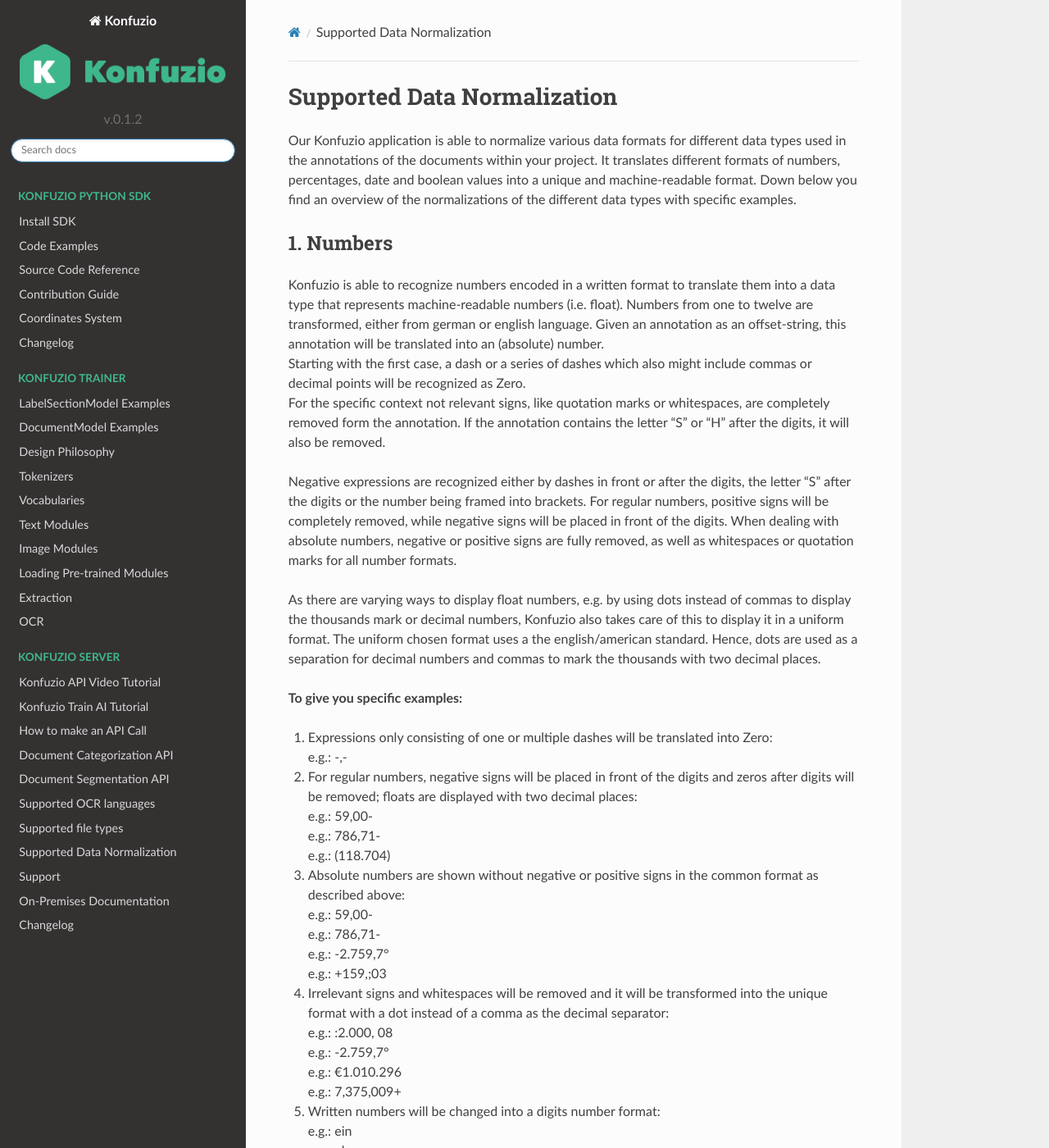
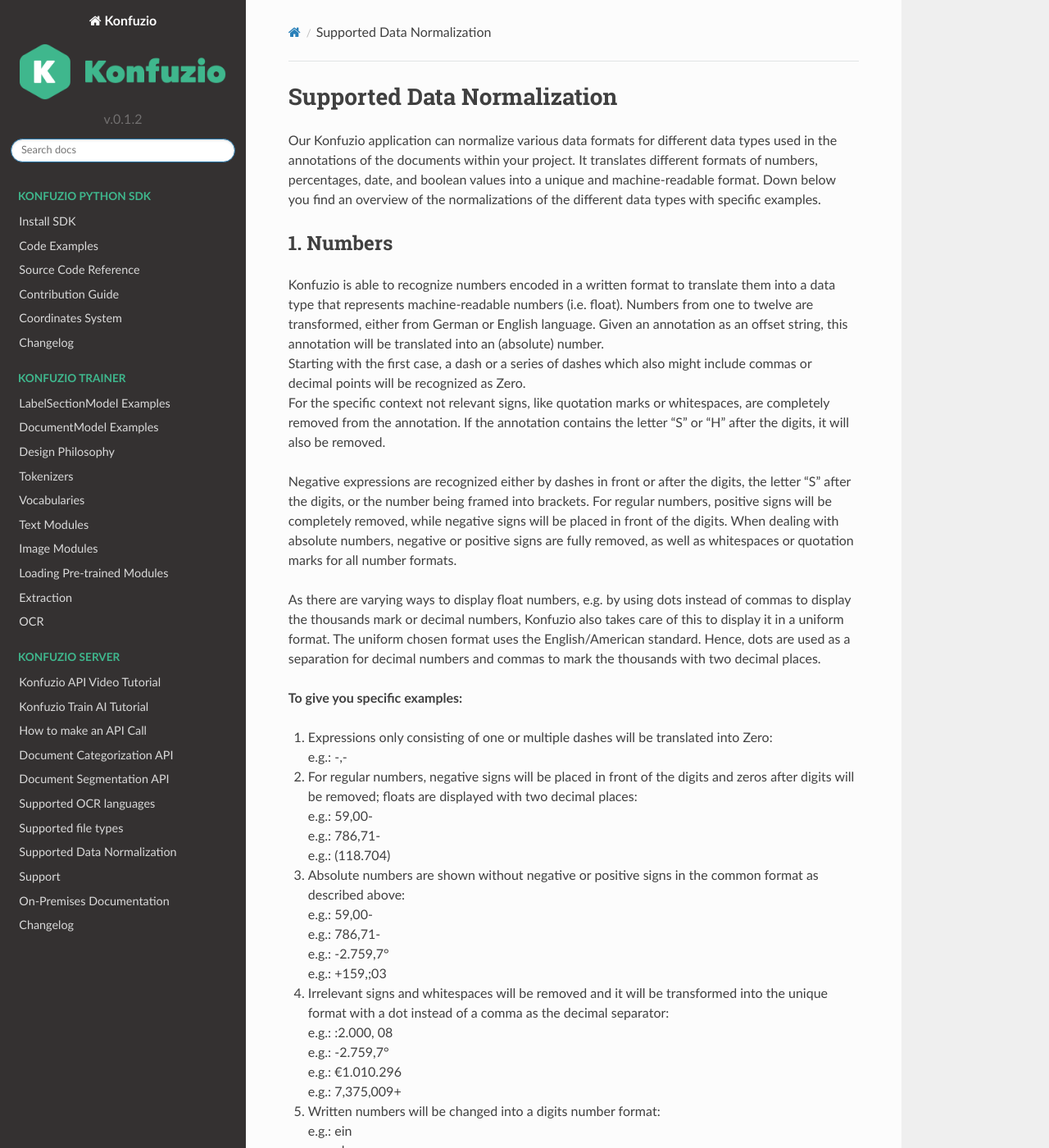
Before and after one commit to konfuzio-ai/konfuzio-sdk, a Sphinx documentation site: the page built from docs/web/Normalization_doc_v0.2.md, in a window 1280 px wide and 1400 px high. Shown: the whole window at 82% size. Built offline with Sphinx 7.4.7 and the Read the Docs theme 2.0.0, drawn with Linux system fonts in a browser that asks for light colours; some of the changed text lies outside the part shown.

Commit message:
Update Normalization_doc_v0.2.md

```diff
--- a/docs/web/Normalization_doc_v0.2.md
+++ b/docs/web/Normalization_doc_v0.2.md
@@ -1,21 +1,21 @@
 ## Supported Data Normalization
 
-Our Konfuzio application is able to normalize various data formats for different data types used in the annotations of the documents within your project.
-It translates different formats of numbers, percentages, date and boolean values into a unique and machine-readable format. Down below you find an overview of the normalizations of the different data types with specific examples.
+Our Konfuzio application can normalize various data formats for different data types used in the annotations of the documents within your project.
+It translates different formats of numbers, percentages, date, and boolean values into a unique and machine-readable format. Down below you find an overview of the normalizations of the different data types with specific examples.
 
 ### 1. Numbers
 
-Konfuzio is able to recognize numbers encoded in a written format to translate them into a data type that represents machine-readable numbers (i.e. float). Numbers from one to twelve are transformed, either from german or english language.
-Given an annotation as an offset-string, this annotation will be translated into an (absolute) number.
+Konfuzio is able to recognize numbers encoded in a written format to translate them into a data type that represents machine-readable numbers (i.e. float). Numbers from one to twelve are transformed, either from German or English language.
+Given an annotation as an offset string, this annotation will be translated into an (absolute) number.
 Starting with the first case, a dash or a series of dashes which also might include commas or decimal points will be recognized as Zero.
-For the specific context not relevant signs, like quotation marks or whitespaces, are completely removed form the annotation. If the annotation contains the letter "S" or "H" after the digits, it will also be removed.
+For the specific context not relevant signs, like quotation marks or whitespaces, are completely removed from the annotation. If the annotation contains the letter "S" or "H" after the digits, it will also be removed.
 
-Negative expressions are recognized either by dashes in front or after the digits, the letter "S" after the digits or the number being framed into brackets.
+Negative expressions are recognized either by dashes in front or after the digits, the letter "S" after the digits, or the number being framed into brackets.
 For regular numbers, positive signs will be completely removed, while negative signs will be placed in front of the digits.
 When dealing with absolute numbers, negative or positive signs are fully removed, as well as whitespaces or quotation marks for all number formats.
 
 As there are varying ways to display float numbers, e.g. by using dots instead of commas to display the thousands mark or decimal numbers, Konfuzio also takes care of this to display it in a uniform format.
-The uniform chosen format uses a the english/american standard. Hence, dots are used as a separation for decimal numbers and commas to mark the thousands with two decimal places.
+The uniform chosen format uses the English/American standard. Hence, dots are used as a separation for decimal numbers and commas to mark the thousands with two decimal places.
 
 **To give you specific examples:**
 1) Expressions only consisting of one or multiple dashes will be translated into Zero:
@@ -45,7 +45,7 @@
 5) Certain cases can't be normalized from Konfuzio:
 e.g.: 43.34.34
 
-6) The expression "NIL" meaning "nothing" will be translated into 0, however strings including this expression can't be normalized:
+6) The expression "NIL" meaning "nothing" will be translated into 0, however, strings including this expression can't be normalized:
 e.g.: NIL
 e.g.: StringThatIncludesNIL
 
@@ -99,11 +99,11 @@
 
 Konfuzio applies the so-called iso format (XXXX.XX.XX) for dates. It checks initially whether this format is already used which then won't be altered in this case. However, if another format is used, it will be adapted. In the next step, it checks if a format consisting only of a month and a year is used or even just a year without any other date information besides that.
 
-Konfuzio recognizes written months either in german or english language and translates them into the iso format.
+Konfuzio recognizes written months either in German or English language and translates them into the iso format.
 
 
 **To give you specific examples:**
-1) Dates where the month is posted in a written expression with the year and the day as digits can be transformed into the iso format without any problems.
+1) Dates, where the month is posted in a written expression with the year and the day as digits, can be transformed into the iso format without any problems.
 e.g.: 1. November 2019
 e.g.: 13 Mar 2020
 
```
Also changed, not shown: other parts of docs/web/Normalization_doc_v0.2.md (+5 -5 lines).
